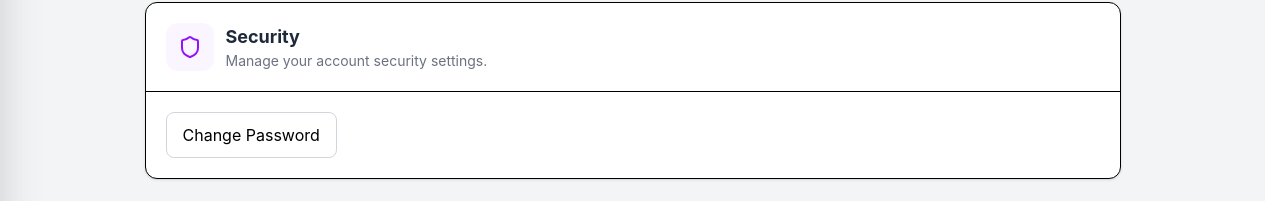
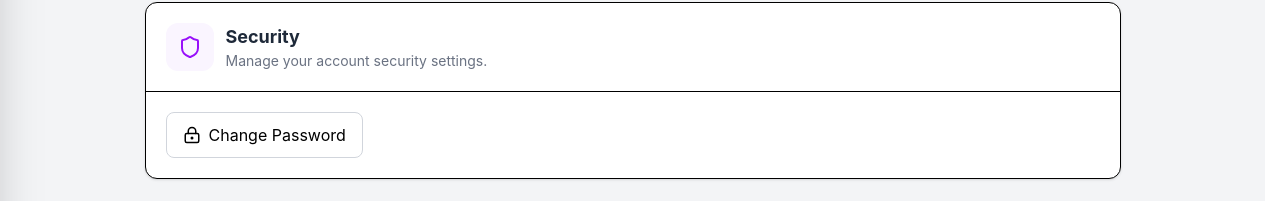
Before and after one commit to goyalprince2005/Rental-Management-System, a React (Vite) app in the folder client/: page /settings in a window 1280 px wide. Shown: the part 498-699 px from the top of the page. Built offline with nearby package versions, Linux system fonts and the light colour scheme.

Commit message:
Add owner password recovery flow

```diff
--- a/client/src/components/OwnerForgotPassword.jsx
+++ b/client/src/components/OwnerForgotPassword.jsx
@@ -37,7 +37,10 @@ function OwnerForgotPassword() {
     // =======================================================
 
     if (!enteredMobile) {
-      setMobileError("Please enter your mobile number");
+      setMobileError(
+        "Please enter your mobile number"
+      );
+
       return;
     }
 
@@ -49,6 +52,7 @@ function OwnerForgotPassword() {
       setMobileError(
         "Please enter a valid 10-digit mobile number"
       );
+
       return;
     }
 
@@ -57,18 +61,20 @@ function OwnerForgotPassword() {
     // =======================================================
 
     const owner = owners.find(
-      (owner) => owner.mobileNumber === enteredMobile
+      (owner) =>
+        owner.mobileNumber === enteredMobile
     );
 
     if (!owner) {
       setMobileError(
-        "Please enter correct registered mobile number"
+        "Please enter correct registered owner mobile number"
       );
+
       return;
     }
 
     // =======================================================
-    // STORE OWNER ID FOR MOCK FLOW
+    // STORE OWNER ID
     // =======================================================
 
     localStorage.setItem(
@@ -77,7 +83,16 @@ function OwnerForgotPassword() {
     );
 
     // =======================================================
-    // OTP PAGE
+    // STORE OWNER MOBILE
+    // =======================================================
+
+    localStorage.setItem(
+      "ownerMobile",
+      enteredMobile
+    );
+
+    // =======================================================
+    // GO TO OTP VERIFICATION
     // =======================================================
 
     navigate(
@@ -100,7 +115,7 @@ function OwnerForgotPassword() {
           {/* HEADING */}
           {/* ================================================= */}
 
-          <h1 className="text-3xl font-bold text-center">
+          <h1 className="text-3xl font-bold text-center text-gray-900">
             Owner Forgot Password
           </h1>
 
@@ -108,7 +123,6 @@ function OwnerForgotPassword() {
             Enter your registered mobile number to receive
             an OTP.
           </p>
-
 
           {/* ================================================= */}
           {/* FORM */}
@@ -125,7 +139,7 @@ function OwnerForgotPassword() {
 
             <div>
 
-              <label className="block mb-2 font-medium">
+              <label className="block mb-2 font-medium text-gray-800">
                 Mobile Number
               </label>
 
@@ -137,9 +151,9 @@ function OwnerForgotPassword() {
                   setMobileError("");
                 }}
                 placeholder="Enter registered mobile number"
-                maxLength="10"
+                maxLength={10}
                 inputMode="numeric"
-                className={`w-full border rounded-lg px-4 py-2 focus:outline-none focus:ring-2 focus:ring-blue-500 ${
+                className={`w-full border rounded-lg px-4 py-3 focus:outline-none focus:ring-2 focus:ring-blue-500 ${
                   mobileError
                     ? "border-red-500"
                     : "border-gray-300"
@@ -156,9 +170,8 @@ function OwnerForgotPassword() {
 
             </div>
 
-
             {/* ================================================= */}
-            {/* SEND OTP BUTTON */}
+            {/* SEND OTP */}
             {/* ================================================= */}
 
             <button
@@ -169,7 +182,6 @@ function OwnerForgotPassword() {
             </button>
 
           </form>
-
 
           {/* ================================================= */}
           {/* BACK TO OWNER LOGIN */}
@@ -190,7 +202,6 @@ function OwnerForgotPassword() {
 
       </main>
 
-
       {/* ===================================================== */}
       {/* FOOTER */}
       {/* ===================================================== */}
--- a/client/src/components/Settings.jsx
+++ b/client/src/components/Settings.jsx
@@ -1,12 +1,15 @@
 import React, { useState } from "react";
 import { useNavigate } from "react-router-dom";
+
 import {
   User,
   Shield,
   Bell,
   Home,
   Save,
+  LockKeyhole,
 } from "lucide-react";
+
 import Navbar from "./Navbar";
 
 function Settings() {
@@ -15,39 +18,73 @@ function Settings() {
   const [settings, setSettings] = useState({
     ownerName: "Prince Goyal",
     email: "owner@example.com",
-    phone: "+91 9876543210",
+    phone: "+91 9876543200",
+
     emailNotifications: true,
     paymentNotifications: true,
     rentReminders: true,
+
     defaultRentDueDay: "5",
   });
 
+  // =========================================================
+  // HANDLE INPUT CHANGE
+  // =========================================================
+
   const handleChange = (e) => {
-    const { name, value, type, checked } = e.target;
+    const {
+      name,
+      value,
+      type,
+      checked,
+    } = e.target;
 
-    setSettings({
-      ...settings,
-      [name]: type === "checkbox" ? checked : value,
-    });
+    setSettings((prev) => ({
+      ...prev,
+      [name]:
+        type === "checkbox"
+          ? checked
+          : value,
+    }));
   };
+
+  // =========================================================
+  // SAVE SETTINGS
+  // =========================================================
 
   const handleSave = (e) => {
     e.preventDefault();
 
-    console.log("Settings saved:", settings);
+    console.log(
+      "Settings saved:",
+      settings
+    );
 
-    alert("Settings saved successfully!");
+    alert(
+      "Settings saved successfully!"
+    );
+  };
+
+  // =========================================================
+  // OWNER CHANGE PASSWORD
+  // =========================================================
+
+  const handleChangePassword = () => {
+    navigate("/owner-forgot-password");
   };
 
   return (
     <div className="min-h-screen bg-gray-100">
 
-      {/* ================= COMMON NAVBAR ================= */}
+      {/* ===================================================== */}
+      {/* COMMON NAVBAR */}
+      {/* ===================================================== */}
 
       <Navbar />
 
-
-      {/* ================= MAIN CONTENT ================= */}
+      {/* ===================================================== */}
+      {/* MAIN CONTENT */}
+      {/* ===================================================== */}
 
       <main className="p-4 md:p-6 max-w-5xl mx-auto">
 
@@ -65,11 +102,14 @@ function Settings() {
 
         </div>
 
+        <form
+          onSubmit={handleSave}
+          className="space-y-6"
+        >
 
-        <form onSubmit={handleSave} className="space-y-6">
-
-
-          {/* ================= PROFILE SETTINGS ================= */}
+          {/* ================================================= */}
+          {/* PROFILE SETTINGS */}
+          {/* ================================================= */}
 
           <section className="bg-white rounded-xl shadow-sm border overflow-hidden">
 
@@ -98,10 +138,9 @@ function Settings() {
 
             </div>
 
-
             <div className="p-5 grid grid-cols-1 md:grid-cols-2 gap-5">
 
-              {/* Name */}
+              {/* OWNER NAME */}
 
               <div>
 
@@ -119,8 +158,7 @@ function Settings() {
 
               </div>
 
-
-              {/* Email */}
+              {/* EMAIL */}
 
               <div>
 
@@ -138,8 +176,7 @@ function Settings() {
 
               </div>
 
-
-              {/* Phone */}
+              {/* PHONE */}
 
               <div>
 
@@ -161,8 +198,9 @@ function Settings() {
 
           </section>
 
-
-          {/* ================= SECURITY ================= */}
+          {/* ================================================= */}
+          {/* SECURITY */}
+          {/* ================================================= */}
 
           <section className="bg-white rounded-xl shadow-sm border overflow-hidden">
 
@@ -191,23 +229,29 @@ function Settings() {
 
             </div>
 
-
             <div className="p-5">
 
               <button
                 type="button"
-                onClick={() => navigate("/forgot-password")}
-                className="border border-gray-300 px-4 py-2.5 rounded-lg hover:bg-gray-50 transition"
+                onClick={handleChangePassword}
+                className="flex items-center gap-2 border border-gray-300 px-4 py-2.5 rounded-lg hover:bg-gray-50 transition"
               >
-                Change Password
+
+                <LockKeyhole size={18} />
+
+                <span>
+                  Change Password
+                </span>
+
               </button>
 
             </div>
 
           </section>
 
-
-          {/* ================= NOTIFICATIONS ================= */}
+          {/* ================================================= */}
+          {/* NOTIFICATIONS */}
+          {/* ================================================= */}
 
           <section className="bg-white rounded-xl shadow-sm border overflow-hidden">
 
@@ -236,10 +280,7 @@ function Settings() {
 
             </div>
 
-
             <div className="p-5 space-y-4">
-
-              {/* Email Notifications */}
 
               <label className="flex items-center justify-between gap-4 cursor-pointer">
 
@@ -265,9 +306,6 @@ function Settings() {
 
               </label>
 
-
-              {/* Payment Notifications */}
-
               <label className="flex items-center justify-between gap-4 cursor-pointer">
 
                 <div>
@@ -291,9 +329,6 @@ function Settings() {
                 />
 
               </label>
-
-
-              {/* Rent Reminders */}
 
               <label className="flex items-center justify-between gap-4 cursor-pointer">
 
@@ -323,8 +358,9 @@ function Settings() {
 
           </section>
 
-
-          {/* ================= RENTAL PREFERENCES ================= */}
+          {/* ================================================= */}
+          {/* RENTAL PREFERENCES */}
+          {/* ================================================= */}
 
           <section className="bg-white rounded-xl shadow-sm border overflow-hidden">
 
@@ -352,7 +388,6 @@ function Settings() {
               </div>
 
             </div>
-
 
             <div className="p-5">
 
@@ -393,8 +428,9 @@ function Settings() {
 
           </section>
 
-
-          {/* ================= SAVE BUTTON ================= */}
+          {/* ================================================= */}
+          {/* SAVE BUTTON */}
+          {/* ================================================= */}
 
           <div className="flex justify-end">
 
```
Also changed, not shown: client/src/components/Navbar.jsx (+58 -18 lines).
